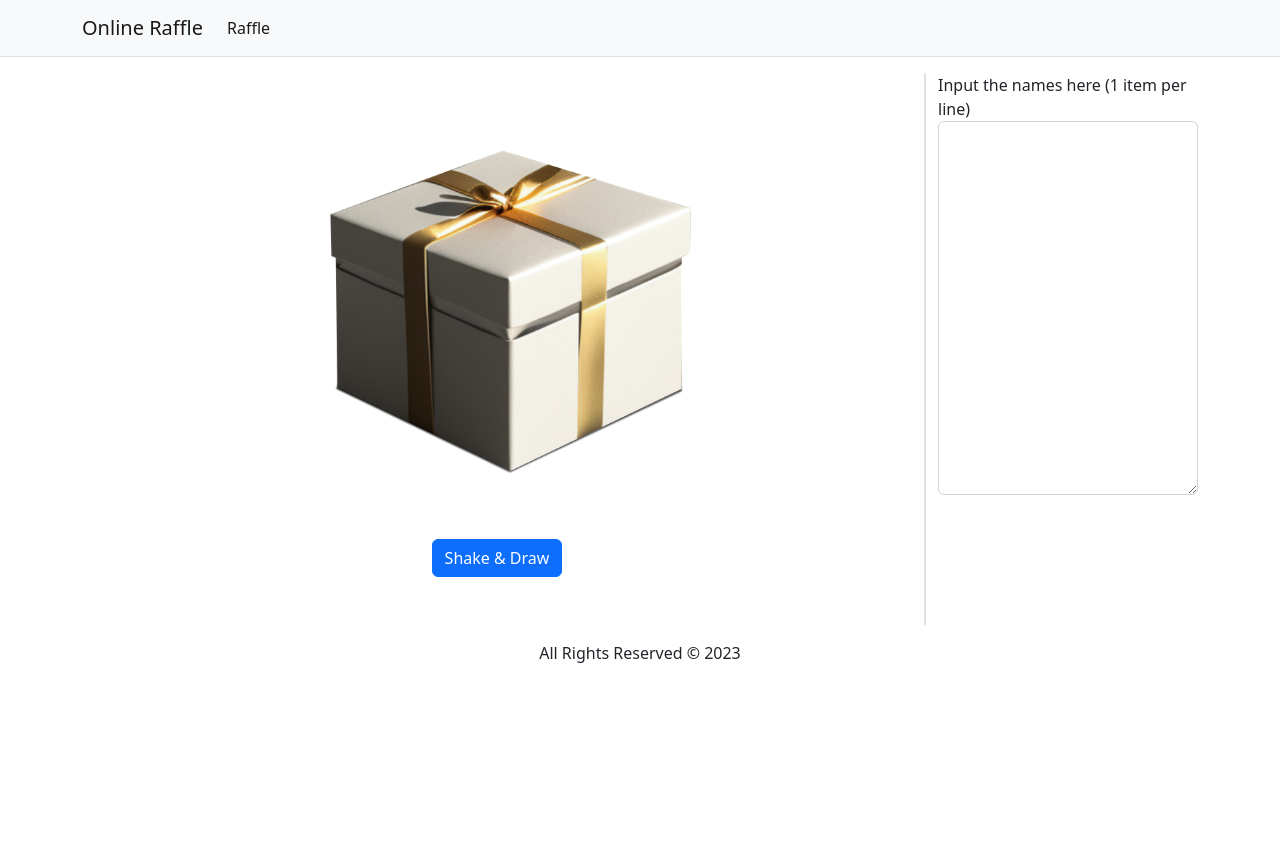
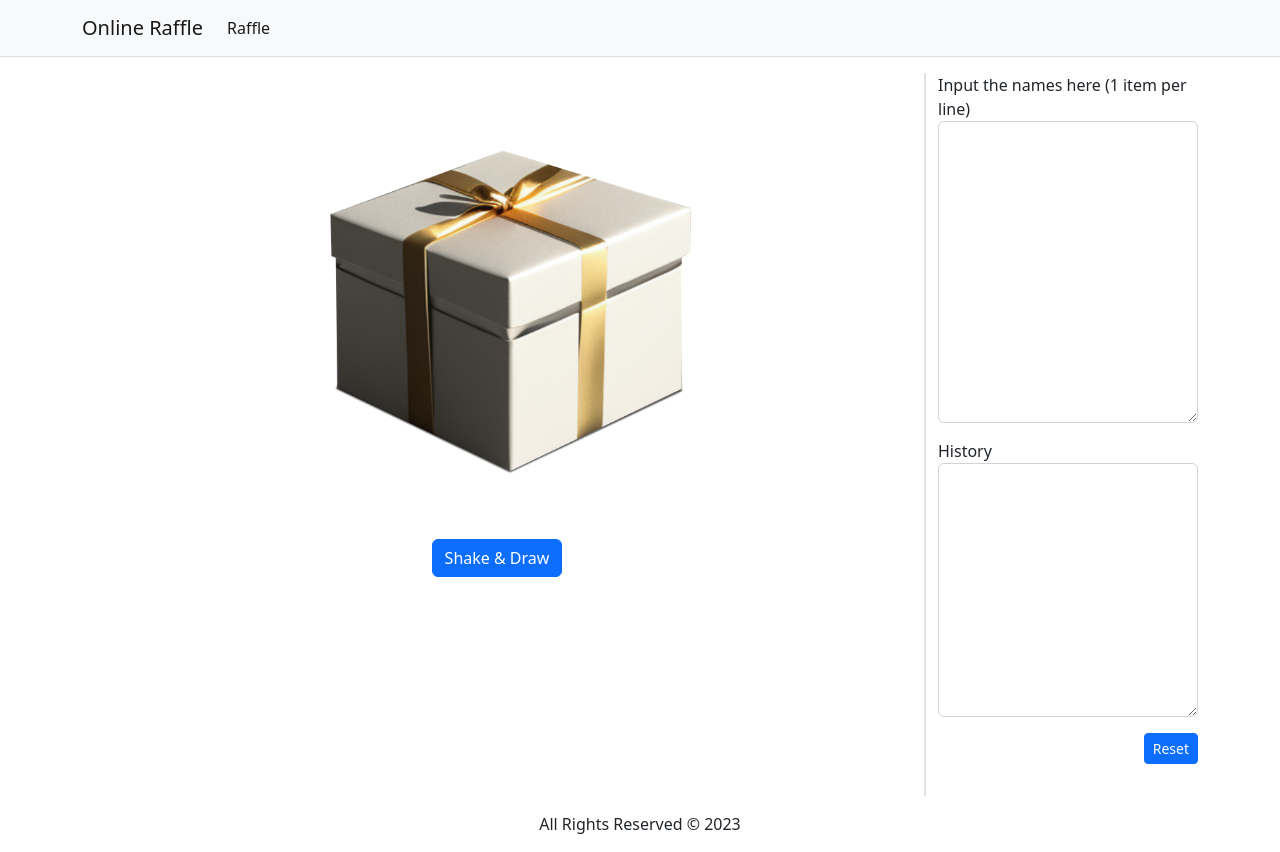
Before and after one commit to chrischase011/online-raffle, a Nuxt app: page / in a window 1280 px wide. Before the commit the page ends 800 px from the top, so only its background shows below. Built offline with nearby package versions, Linux system fonts and the light colour scheme.

Commit message:
Added history

```diff
--- /dev/null
+++ b/components/RaffleHistory.vue
@@ -0,0 +1,26 @@
+<script lang="ts" setup>
+
+const data = defineProps(['picked'])
+
+const history = ref("")
+
+watch(() => data.picked, (newPicked) => {
+  history.value += (newPicked + '\n')
+});
+
+
+function resetHistory() {
+  history.value = ""
+}
+
+</script>
+
+<template>
+  <div>
+    <label>History</label><br>
+    <textarea id="list" class="form-control" rows="10" v-model="history" readonly></textarea>
+    <button type="button" class="my-3 btn btn-sm btn-primary float-end" @click="resetHistory">Reset</button>
+  </div>
+</template>
+
+<style scoped></style>
--- a/components/RaffleList.vue
+++ b/components/RaffleList.vue
@@ -26,7 +26,7 @@ const handleChange = () => {
 <template>
   <div>
     <label>Input the names here (1 item per line)</label><br>
-    <textarea id="list" class="form-control" rows="15" v-model="list" @change="handleChange"></textarea>
+    <textarea id="list" class="form-control" rows="12" v-model="list" @change="handleChange"></textarea>
   </div>
 </template>
 
--- a/pages/index.vue
+++ b/pages/index.vue
@@ -23,7 +23,14 @@ const getPicked = (value) => {
         <Raffle :lists="lists" @picked="getPicked" />
       </div>
       <div class="col-12 col-md-3 border-start">
-        <RaffleList @getList="getLists" :picked="picked" />
+        <div class="row">
+          <div class="col-12">
+            <RaffleList @getList="getLists" :picked="picked" />
+          </div>
+          <div class="my-3 col-12">
+            <RaffleHistory :picked="picked" />
+          </div>
+        </div>
       </div>
     </div>
   </div>
```
